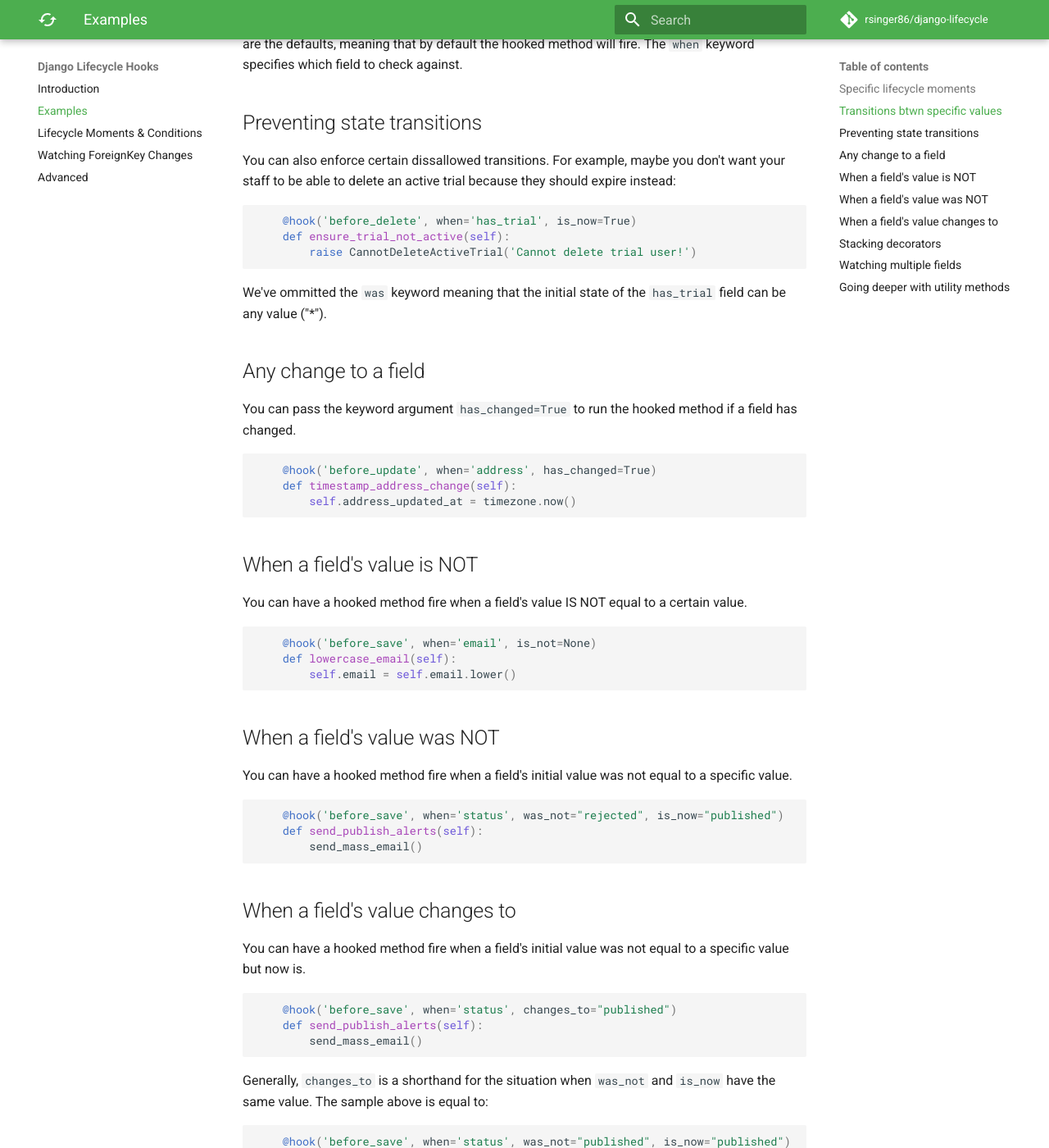
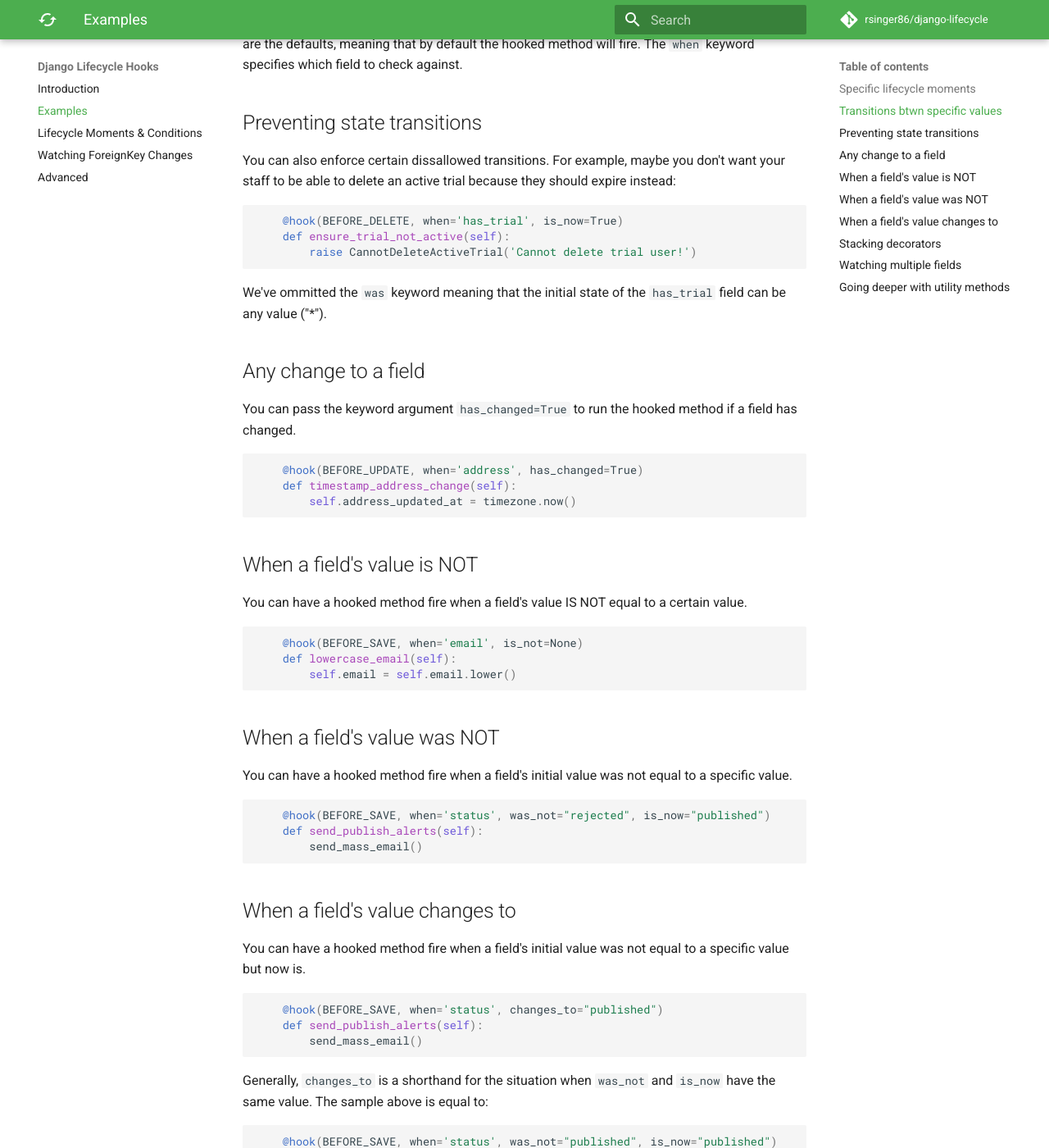
Before and after one commit to rsinger86/django-lifecycle, an MkDocs documentation site: the page built from docs/examples.md, in a window 1280 px wide and 1400 px high, scrolled down 1219 px. Shown: the whole window at 82% size. Built offline with MkDocs 1.6.1 and Material for MkDocs 9.7.7, drawn with Linux system fonts in a browser that asks for light colours; comment, search, counter and statistics services are not loaded; some of the changed text lies outside the part shown.

````diff
--- a/docs/examples.md
+++ b/docs/examples.md
@@ -7,7 +7,7 @@ For simple cases, you might always want something to happen at a certain point,
 When a user is first created, you could process a thumbnail image in the background and send the user an email:
 
 ```python
-    @hook('after_create')
+    @hook(AFTER_CREATE)
     def do_after_create_jobs(self):
         enqueue_job(process_thumbnail, self.picture_url)
 
@@ -20,7 +20,7 @@ When a user is first created, you could process a thumbnail image in the backgro
 Or you want to email a user when their account is deleted. You could add the decorated method below:
 
 ```python
-    @hook('after_delete')
+    @hook(AFTER_DELETE)
     def email_deleted_user(self):
         mail.send_mail(
             'We have deleted your account', 'We will miss you!.',
@@ -35,7 +35,7 @@ Read on to see how to only fire the hooked method if certain conditions about th
 Maybe you only want the hooked method to run under certain circumstances related to the state of your model. If a model's `status` field change from `"active"` to `"banned"`, you may want to send an email to the user:
 
 ```python
-    @hook('after_update', when='status', was='active', is_now='banned')
+    @hook(AFTER_UPDATE, when='status', was='active', is_now='banned')
     def email_banned_user(self):
         mail.send_mail(
             'You have been banned', 'You may or may not deserve it.',
@@ -50,7 +50,7 @@ The `was` and `is_now` keyword arguments allow you to compare the model's state
 You can also enforce certain dissallowed transitions. For example, maybe you don't want your staff to be able to delete an active trial because they should expire instead:
 
 ```python
-    @hook('before_delete', when='has_trial', is_now=True)
+    @hook(BEFORE_DELETE, when='has_trial', is_now=True)
     def ensure_trial_not_active(self):
         raise CannotDeleteActiveTrial('Cannot delete trial user!')
 ```
@@ -62,7 +62,7 @@ We've ommitted the `was` keyword meaning that the initial state of the `has_tria
 You can pass the keyword argument `has_changed=True` to run the hooked method if a field has changed.
 
 ```python
-    @hook('before_update', when='address', has_changed=True)
+    @hook(BEFORE_UPDATE, when='address', has_changed=True)
     def timestamp_address_change(self):
         self.address_updated_at = timezone.now()
 ```
@@ -72,7 +72,7 @@ You can pass the keyword argument `has_changed=True` to run the hooked method if
 You can have a hooked method fire when a field's value IS NOT equal to a certain value.
 
 ```python
-    @hook('before_save', when='email', is_not=None)
+    @hook(BEFORE_SAVE, when='email', is_not=None)
     def lowercase_email(self):
         self.email = self.email.lower()
 ```
@@ -82,7 +82,7 @@ You can have a hooked method fire when a field's value IS NOT equal to a certain
 You can have a hooked method fire when a field's initial value was not equal to a specific value.
 
 ```python
-    @hook('before_save', when='status', was_not="rejected", is_now="published")
+    @hook(BEFORE_SAVE, when='status', was_not="rejected", is_now="published")
     def send_publish_alerts(self):
         send_mass_email()
 ```
@@ -93,7 +93,7 @@ You can have a hooked method fire when a field's initial value was not equal to
 but now is.
 
 ```python
-    @hook('before_save', when='status', changes_to="published")
+    @hook(BEFORE_SAVE, when='status', changes_to="published")
     def send_publish_alerts(self):
         send_mass_email()
 ```
@@ -102,7 +102,7 @@ Generally, `changes_to` is a shorthand for the situation when `was_not` and `is_
 same value. The sample above is equal to:
 
 ```python
-    @hook('before_save', when='status', was_not="published", is_now="published")
+    @hook(BEFORE_SAVE, when='status', was_not="published", is_now="published")
     def send_publish_alerts(self):
         send_mass_email()
 ```
@@ -112,8 +112,8 @@ same value. The sample above is equal to:
 You can decorate the same method multiple times if you want to hook a method to multiple moments.
 
 ```python
-    @hook("after_update", when="published", has_changed=True)
-    @hook("after_create", when="type", has_changed=True)
+    @hook(AFTER_UPDATE, when="published", has_changed=True)
+    @hook(AFTER_CREATE, when="type", has_changed=True)
     def handle_update(self):
         # do something
 ```
@@ -123,7 +123,7 @@ You can decorate the same method multiple times if you want to hook a method to
 If you want to hook into the same moment, but base its conditions on multiple fields, you can use the `when_any` parameter.
 
 ```python
-    @hook('before_save', when_any=['status', 'type'], has_changed=True)
+    @hook(BEFORE_SAVE, when_any=['status', 'type'], has_changed=True)
     def do_something(self):
         # do something
 ```
@@ -133,7 +133,7 @@ If you want to hook into the same moment, but base its conditions on multiple fi
 If you need to hook into events with more complex conditions, you can take advantage of `has_changed` and `initial_value` [utility methods](advanced.md):
 
 ```python
-    @hook('after_update')
+    @hook(AFTER_UPDATE)
     def on_update(self):
         if self.has_changed('username') and not self.has_changed('password'):
             # do the thing here
````
Also changed, not shown: docs/fk_changes.md (+2 -2 lines), docs/hooks_and_conditions.md (+16 -11 lines), docs/index.md (+3 -3 lines).
